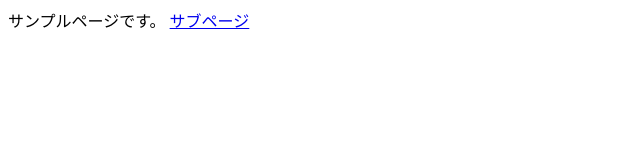
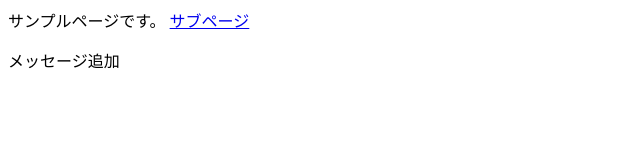
Before and after one commit to vbr-ykogawa/git-hub-pages, a plain HTML site: page index.html in a window 1280 px wide. Shown: the whole page, without its empty margins (0-640 px from the left). Drawn offline with Linux system fonts and the light colour scheme.

Commit message:
メッセージ追加

```diff
--- a/index.html
+++ b/index.html
@@ -5,5 +5,6 @@
   <body>
     サンプルページです。
     <a href="./about.html">サブページ</a>
+    <p>メッセージ追加</p>
   </body>
 </html>
```
